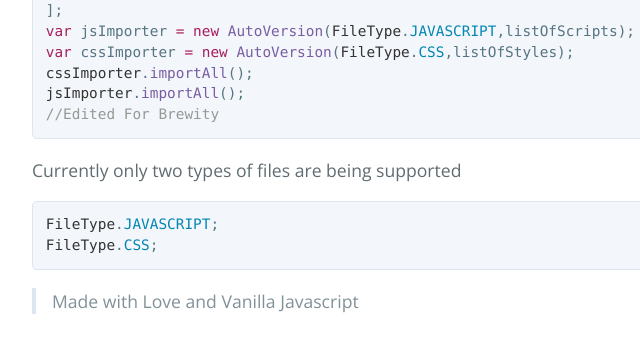
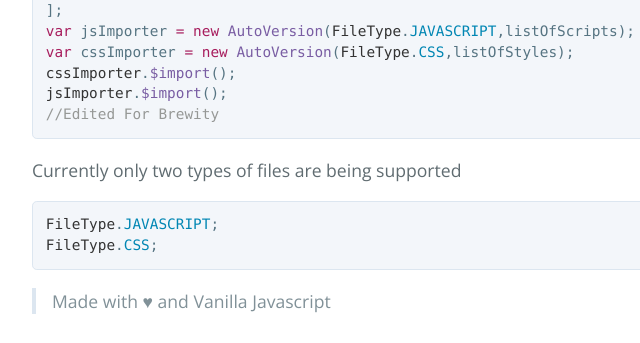
Before and after one commit to akhilarjun/AutoVersion, a plain HTML site: page index.html in a window 1280 px wide. Shown: the part 841-1184 px from the top of the page, 192-832 px from the left. Drawn offline with nearby package versions, Linux system fonts and the light colour scheme.

Commit message:
Update index.html

```diff
--- a/index.html
+++ b/index.html
@@ -39,8 +39,8 @@
 ];
 <span class="pl-k">var</span> jsImporter <span class="pl-k">=</span> <span class="pl-k">new</span> <span class="pl-en">AutoVersion</span>(<span class="pl-smi">FileType</span>.<span class="pl-c1">JAVASCRIPT</span>,listOfScripts);
 <span class="pl-k">var</span> cssImporter <span class="pl-k">=</span> <span class="pl-k">new</span> <span class="pl-en">AutoVersion</span>(<span class="pl-smi">FileType</span>.<span class="pl-c1">CSS</span>,listOfStyles);
-<span class="pl-smi">cssImporter</span>.<span class="pl-en">importAll</span>();
-<span class="pl-smi">jsImporter</span>.<span class="pl-en">importAll</span>();
+<span class="pl-smi">cssImporter</span>.<span class="pl-en">$import</span>();
+<span class="pl-smi">jsImporter</span>.<span class="pl-en">$import</span>();
 <span class="pl-c">//Edited For Brewity</span></pre></div>
 
 <p>Currently only two types of files are being supported</p>
@@ -49,7 +49,7 @@
 <span class="pl-smi">FileType</span>.<span class="pl-c1">CSS</span>;</pre></div>
 
 <blockquote>
-<p>Made with Love and Vanilla Javascript</p>
+<p>Made with &hearts; and Vanilla Javascript</p>
 </blockquote>
 
       <footer class="site-footer">
```
